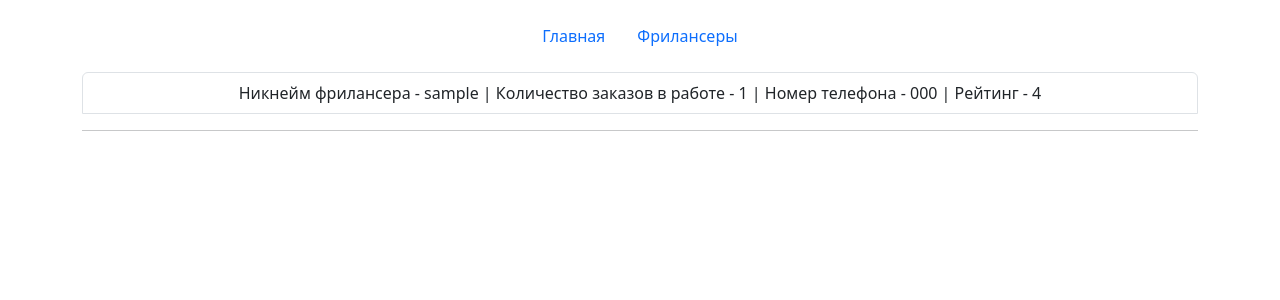
After one commit to Sergryap/phpsupport, a Django app: page /freelancer_orders/ in a window 1280 px wide. The commit adds this page. Shown: the top 300 px of the page. Run offline with Django 4.2, Linux system fonts and the light colour scheme; a user stored in the database is signed in; tables that the repository leaves empty hold one stand-in row (values such as "Sample post"); parts of the project's set-up code (start-up, migrations or seed data) failed here and were passed over.

Commit message:
Add freelancer_orders page

```diff
--- a/service/urls.py
+++ b/service/urls.py
@@ -1,8 +1,9 @@
 from django.urls import path
-from .views import view_index
+from .views import view_index, view_freelancer_orders
 
 app_name = 'service'
 
 urlpatterns = [
     path('', view_index, name='index'),
+    path('freelancer_orders/', view_freelancer_orders, name='freelancer_orders')
 ]
--- a/service/views.py
+++ b/service/views.py
@@ -1,6 +1,7 @@
 from django.shortcuts import render
 from django.contrib.auth.decorators import login_required
 from .models import Order
+from users.models import Freelancer
 
 
 @login_required(login_url='users:sign-in')
@@ -22,3 +23,21 @@ def view_index(request):
     return render(request, 'service/index.html', context={
         'processed_orders': processed_orders
     })
+
+
+@login_required(login_url='users:sign-in')
+def view_freelancer_orders(request):
+    freelancers = Freelancer.objects.all()
+    freelancer_orders = []
+    for freelancer in freelancers:
+        freelancer_attrs = {
+            'username': freelancer.username,
+            'orders': len(freelancer.freelancer_orders.all()),
+            'phone_number': freelancer.phone_number,
+            'rating': freelancer.rating
+        }
+        freelancer_orders.append(freelancer_attrs)
+
+    return render(request, 'service/freelancer_orders.html', context={
+        'freelancer_orders': freelancer_orders
+    })
--- a/templates/service/base.html
+++ b/templates/service/base.html
@@ -12,7 +12,7 @@
         <header class="d-flex justify-content-center py-3">
             <ul class="nav nav-pills">
               <li class="nav-item"><a href="{% url 'service:index' %}" class="nav-link">Главная</a></li>
-              <li class="nav-item"><a href="#" class="nav-link">Фрилансеры</a></li>
+              <li class="nav-item"><a href="{% url 'service:freelancer_orders' %}" class="nav-link">Фрилансеры</a></li>
             </ul>
           </header>
         {% block content%}
--- /dev/null
+++ b/templates/service/freelancer_orders.html
@@ -0,0 +1,14 @@
+{% extends 'service/base.html' %}
+{% load static%}
+{% block content %}
+<ul class="list-group text-center">
+  {% for freelancer_order in freelancer_orders%}
+    <li class="list-group-item">Никнейм фрилансера - {{freelancer_order.username}} |
+      Количество заказов в работе - {{freelancer_order.orders}} |
+      Номер телефона - {{freelancer_order.phone_number}} |
+      Рейтинг - {{freelancer_order.rating}}
+    </li>
+    <hr>
+  {% endfor %}
+</ul>
+{% endblock %}
```
